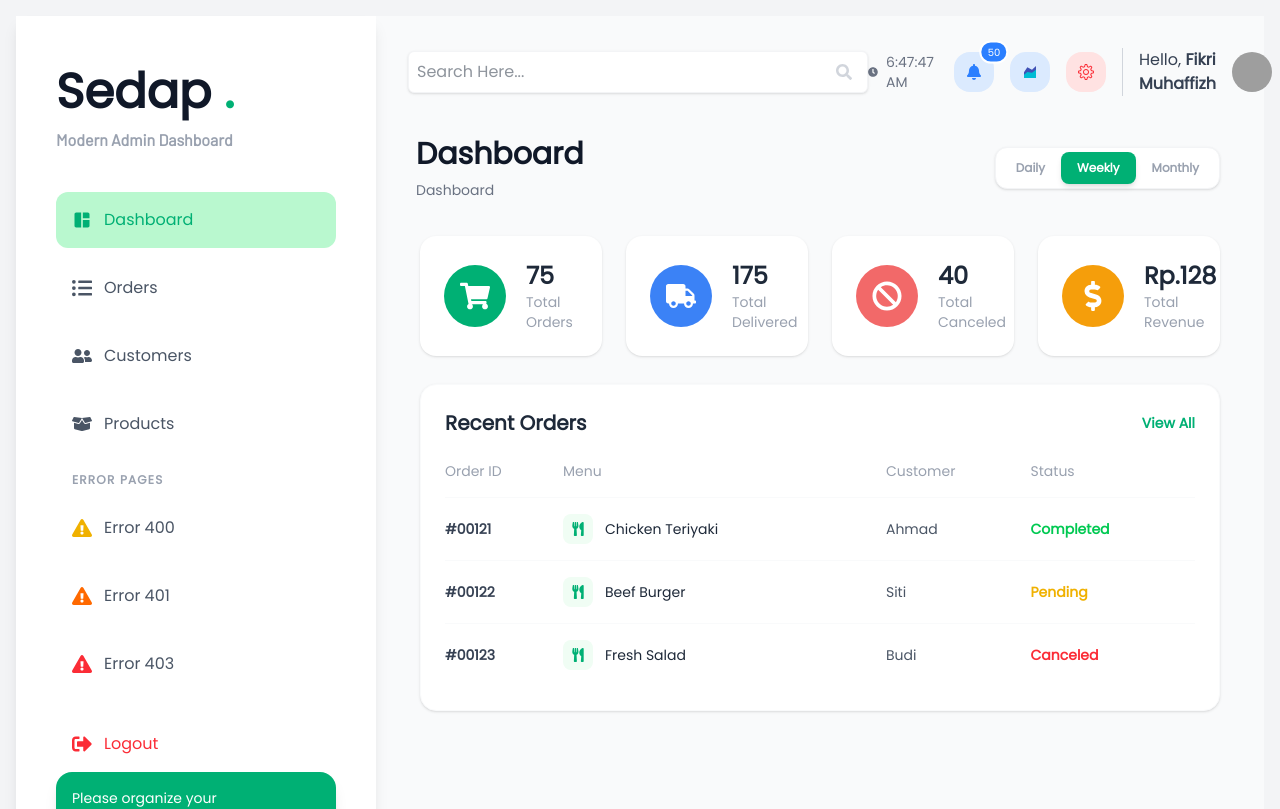
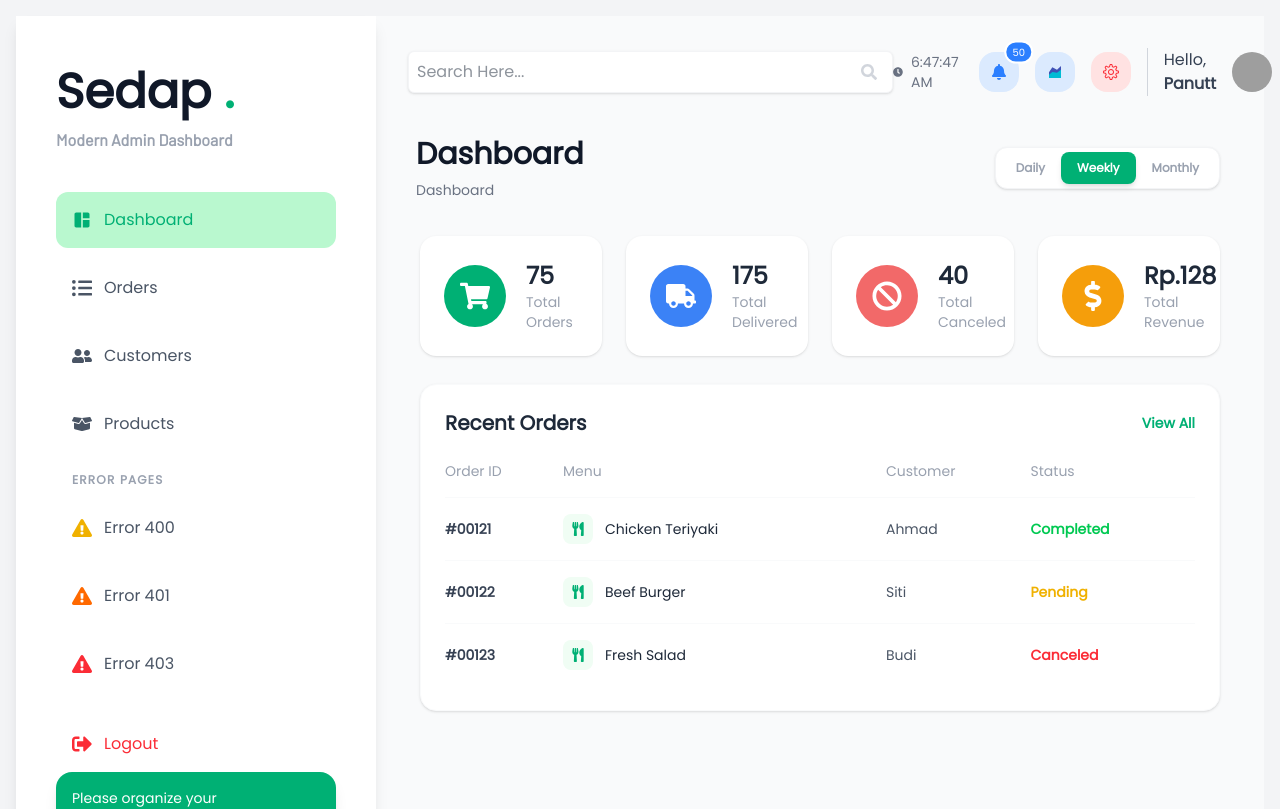
Before and after one commit to defani24si/prak-react-2sie-panutt, a React (Vite) app: page / in a window 1280 px wide. Shown: the top 809 px of the page. Built offline with nearby package versions, Linux system fonts and the light colour scheme; grey boxes are pictures that could not be loaded; a web font is replaced by a local one.

Commit message:
Tugas pertemuan 8 Update

```diff
--- a/src/components/Header.jsx
+++ b/src/components/Header.jsx
@@ -79,7 +79,7 @@ export default function Header() {
           className="flex items-center space-x-4 border-l pl-4 border-gray-300"
         >
           <span id="profile-text" className="text-gray-700">
-            Hello, <b className="font-bold">Fikri Muhaffizh</b>
+            Hello, <b className="font-bold">Panutt</b>
           </span>
           <img
             id="profile-avatar"
```
